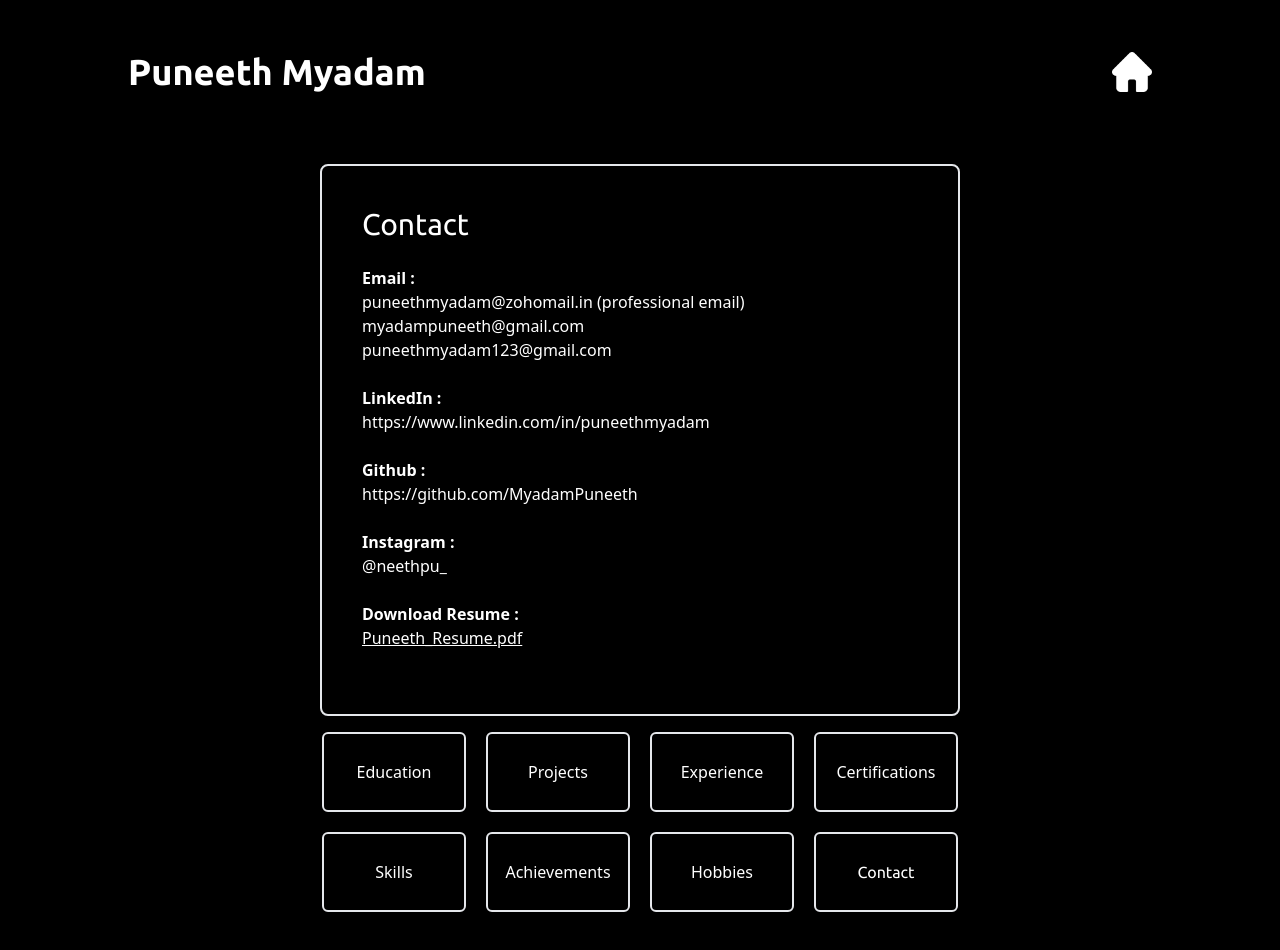
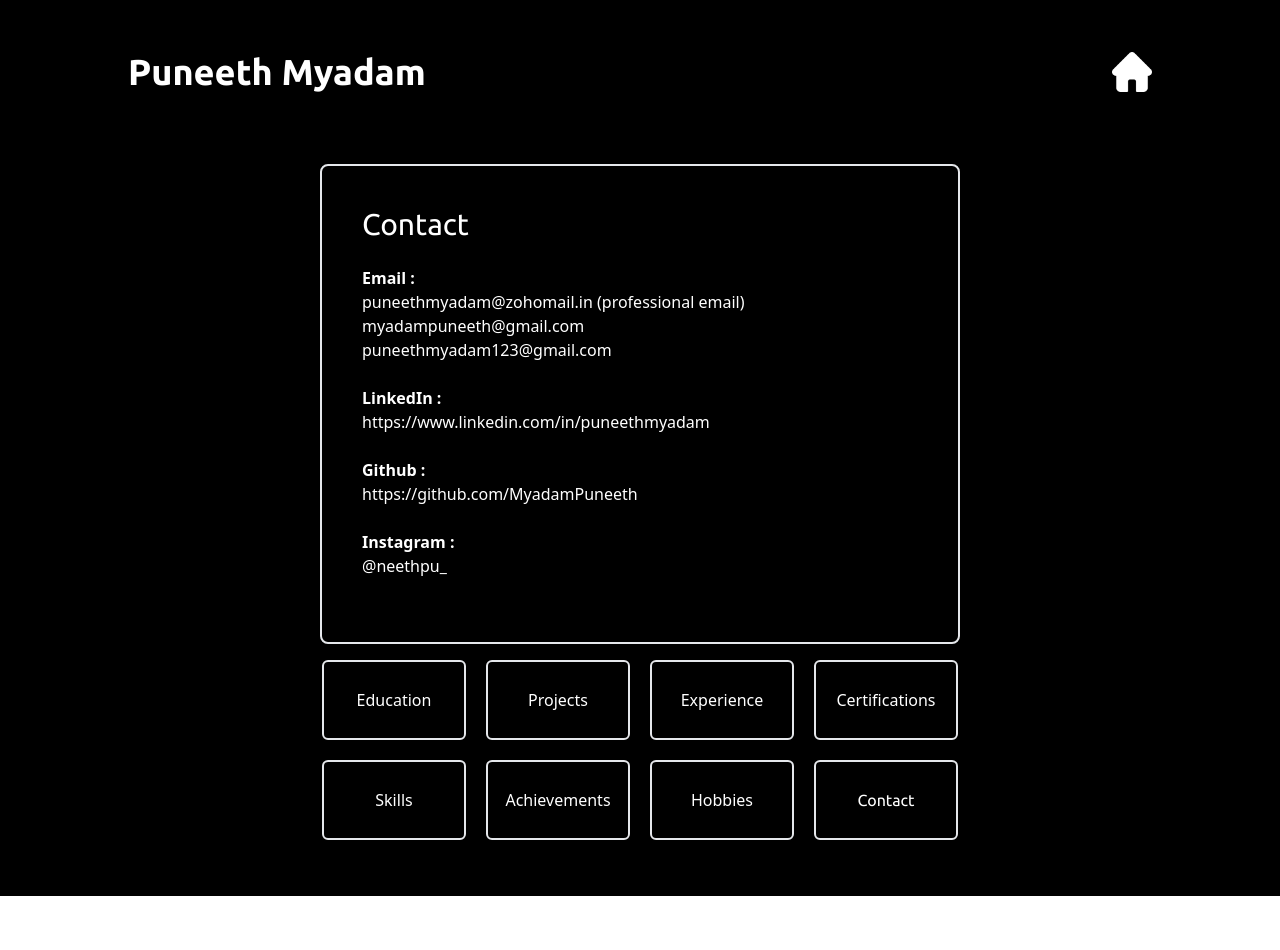
Before and after one commit to MyadamPuneeth/Portfolio, a React (Vite) app: page /Portfolio/contact in a window 1280 px wide. Shown: the top 950 px of the page. After the commit the page ends 896 px from the top, so only its background shows below. Built offline with nearby package versions, Linux system fonts and the light colour scheme.

Commit message:
removed download resume

```diff
--- a/src/App.jsx
+++ b/src/App.jsx
@@ -13,7 +13,7 @@ import Certifications from './components/pages/Certifications';
 import Skills from './components/pages/Skills';
 import Achievements from './components/pages/Achievements';
 import Hobbies from './components/pages/Hobbies';
-import Contact from './components/pages/contact';
+import Contact from './components/pages/Contact';
 
 function App() {
   const [count, setCount] = useState(0)
--- a/src/components/pages/Contact.jsx
+++ b/src/components/pages/Contact.jsx
@@ -35,13 +35,6 @@ const Contact = () => {
           @neethpu_
           <br />
           <br />
-          <b>Download Resume :</b>
-          <br />
-          <a href={PuneethResume} download='Puneeth_Resume.pdf' target='_blank'>
-            <u>Puneeth_Resume.pdf</u>
-          </a>
-          <br />
-          <br />
         </div>
       </div>
     </div>
```
